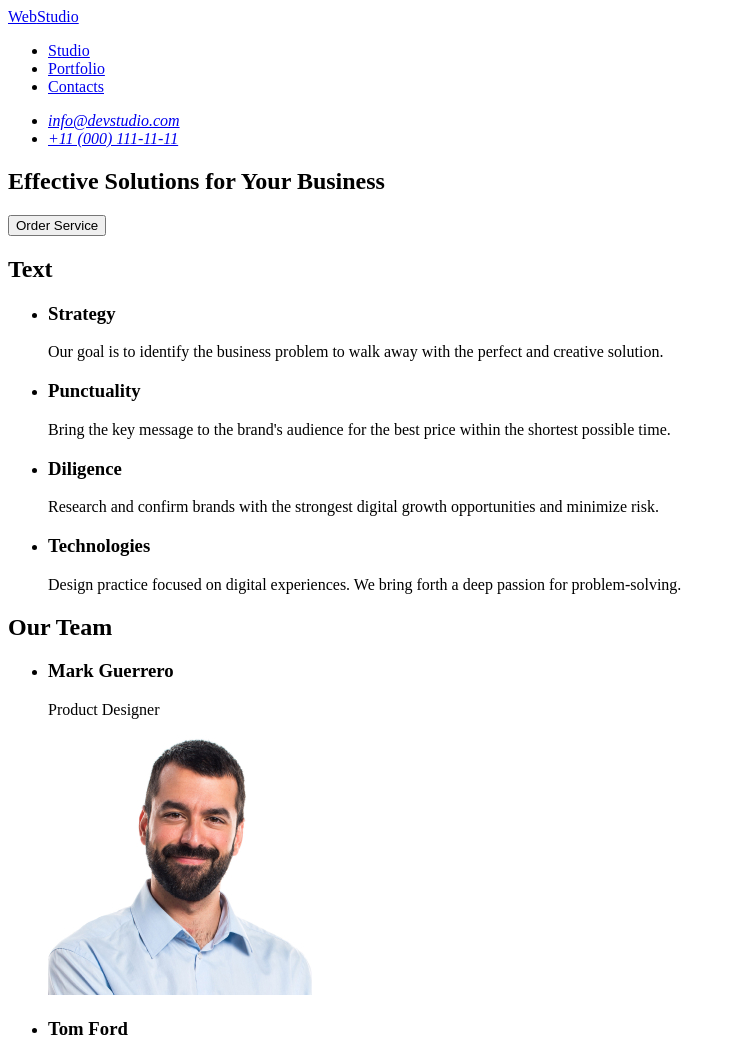
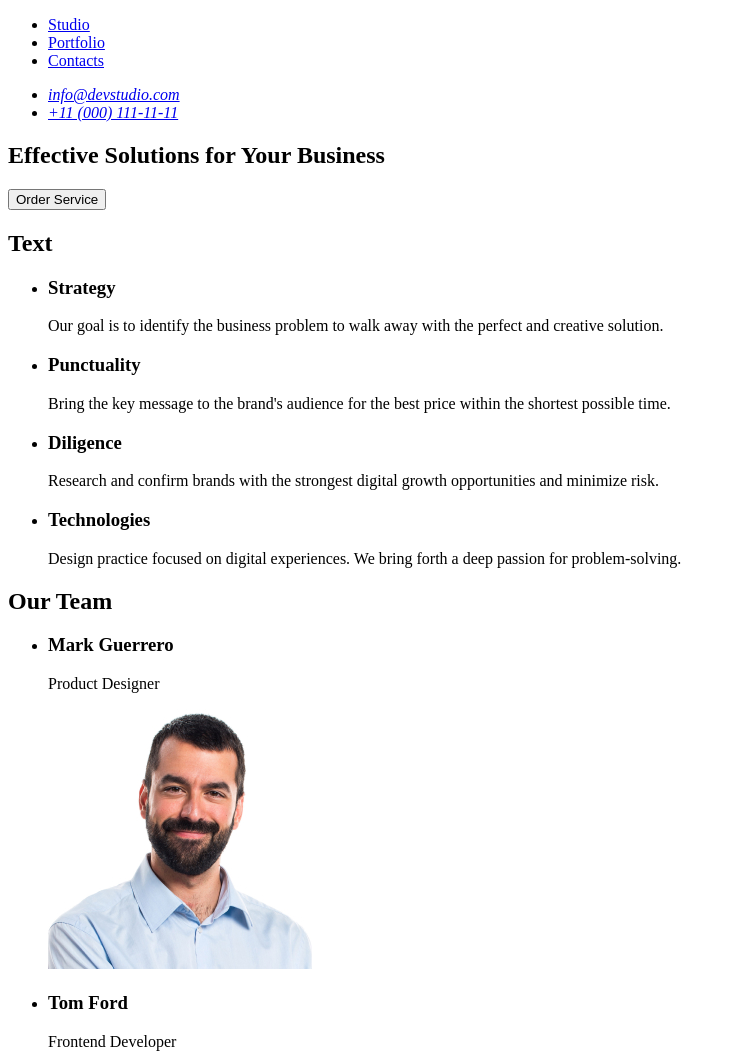
Before and after one commit to Dimalux/goit-markup-hw-01, a plain HTML site: page index.html in a window 1280 px wide. Shown: the top 1054 px of the page, without its empty margins (0-736 px from the left). Drawn offline with Linux system fonts and the light colour scheme.

Commit message:
commit message

```diff
--- a/index.html
+++ b/index.html
@@ -18,7 +18,7 @@
   <body>
     <header>
       <nav>
-        <a href="./index.html"><span>Web</span>Studio</a>
+        <a href="./index.html"><WebStudio</a>
 
         <ul>
           <li><a href="#studio">Studio</a></li>
```
